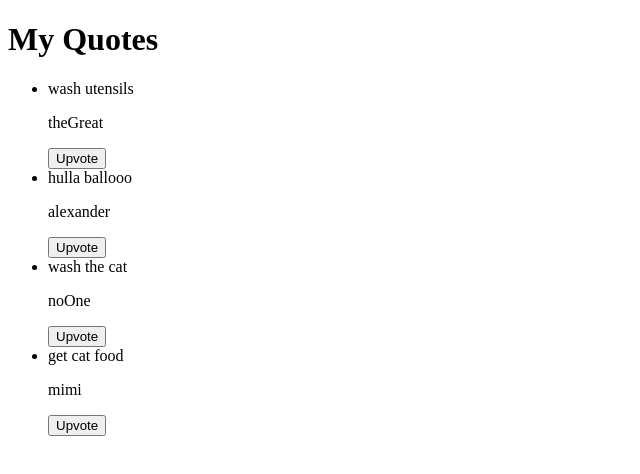
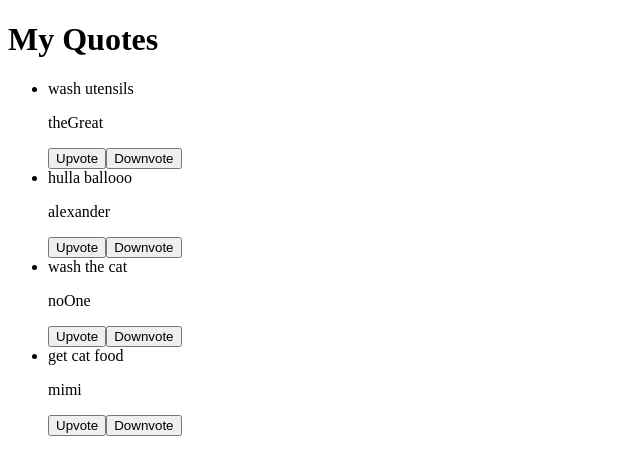
Before and after one commit to kennedybabu/thumps-up-quote-app, an Angular app: page / in a window 1280 px wide. Shown: the top 474 px of the page, without its empty margins (0-640 px from the left). Built offline with nearby package versions, Linux system fonts and the light colour scheme.

Commit message:
add the downvote button and functionality

```diff
--- a/src/app/quote/quote.component.html
+++ b/src/app/quote/quote.component.html
@@ -6,6 +6,7 @@
           {{quote.quote}}
           <app-quote-detail [quote]="quote"></app-quote-detail>
           <button (click)="upvoteQuote(i)">Upvote</button>
+          <button (click)="downVote(i)">Downvote</button>
         </li>
     </ul>
   </div>
--- a/src/app/quote/quote.component.ts
+++ b/src/app/quote/quote.component.ts
@@ -17,9 +17,15 @@ export class QuoteComponent implements OnInit {
   ]
 
   upvoteQuote(index:number){
-    this.quotes[index].upVote
+    this.quotes[index].upVote +=1
 
-    console.log( index)
+    console.log(this.quotes[index].upVote)
+  }
+
+  downVote(index:number){
+    this.quotes[index].downVote -=1
+
+    console.log(this.quotes[index].downVote)
   }
 
 
```
